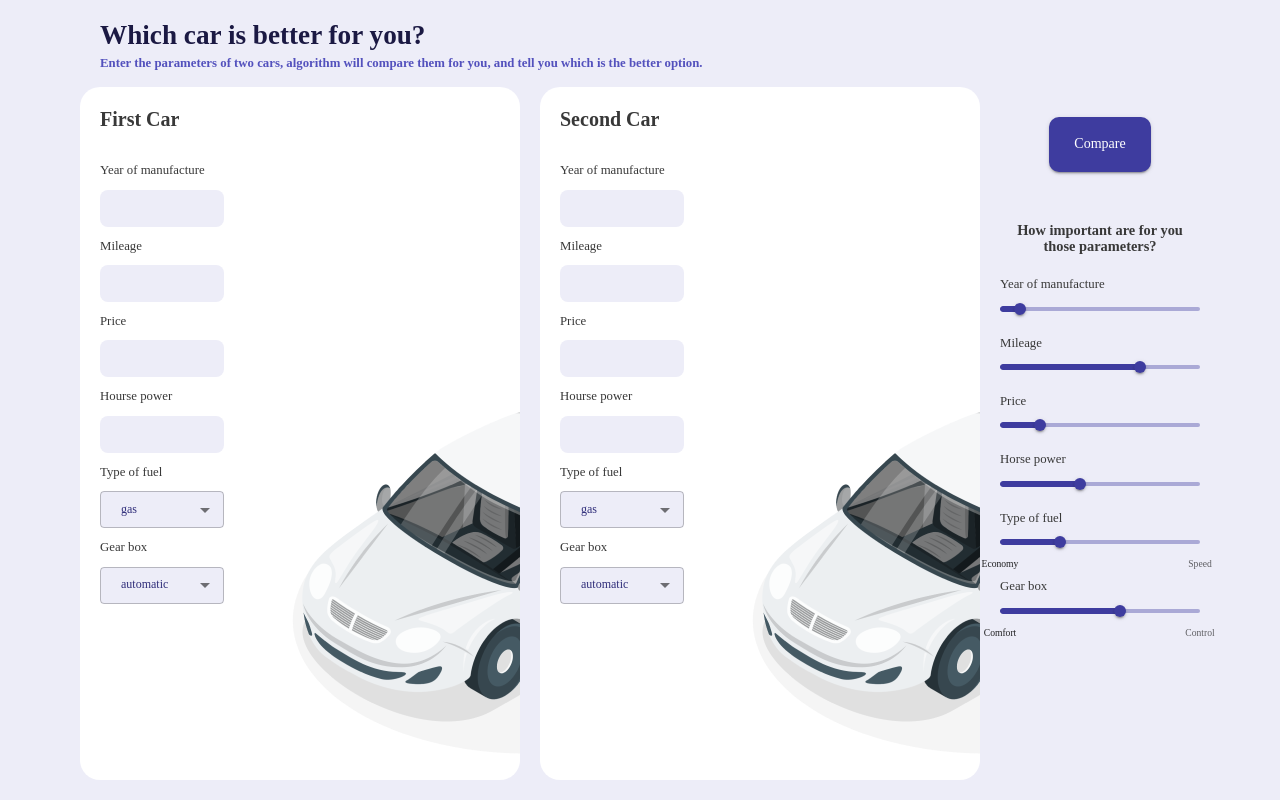
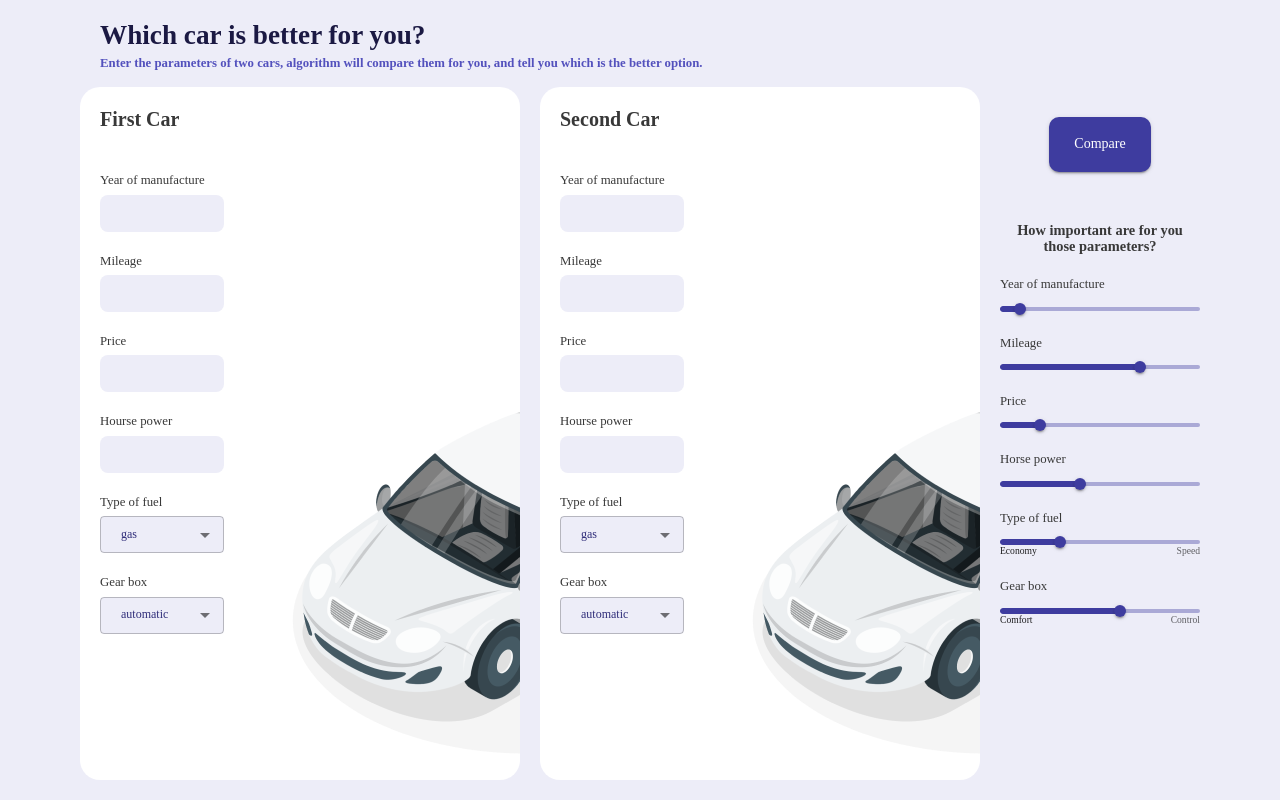
Before and after one commit to kasia251011/car-app-frontend, a React (Create React App) app: page / in a window 1280 px wide. Built offline with nearby package versions, Linux system fonts and the light colour scheme.

Commit message:
Fix slider bottom label (#7)
* add top and position value to markLabel

* Change distance between labels and input on CarParamCard

```diff
--- a/src/components/CarComparePage/CarParamsCard/styles.scss
+++ b/src/components/CarComparePage/CarParamsCard/styles.scss
@@ -11,8 +11,8 @@
     margin: 20px;
 
     .label {
-      margin-top: 10px;
-      margin-bottom: 10px;
+      margin-top: 20px;
+      margin-bottom: 5px;
     }
   }
   .image-container{
--- a/src/theme/theme.ts
+++ b/src/theme/theme.ts
@@ -116,7 +116,9 @@ const theme = createTheme({
           backgroundColor: 'transparent'
         },
         markLabel: {
-          fontSize: '0.6rem'
+          fontSize: '0.6rem',
+          top: '20px',
+          position: 'sticky'
         }
       }
     }
```
